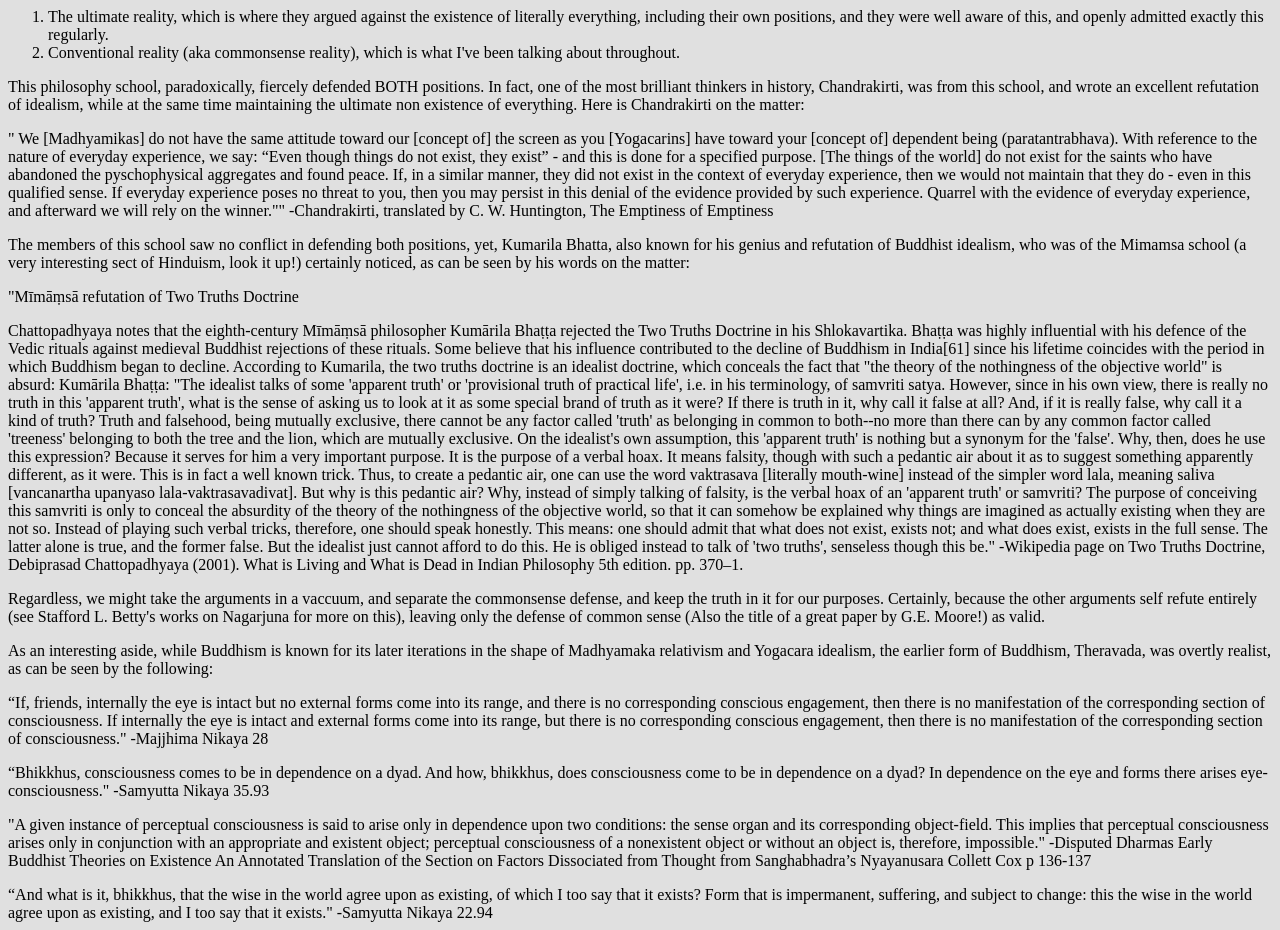
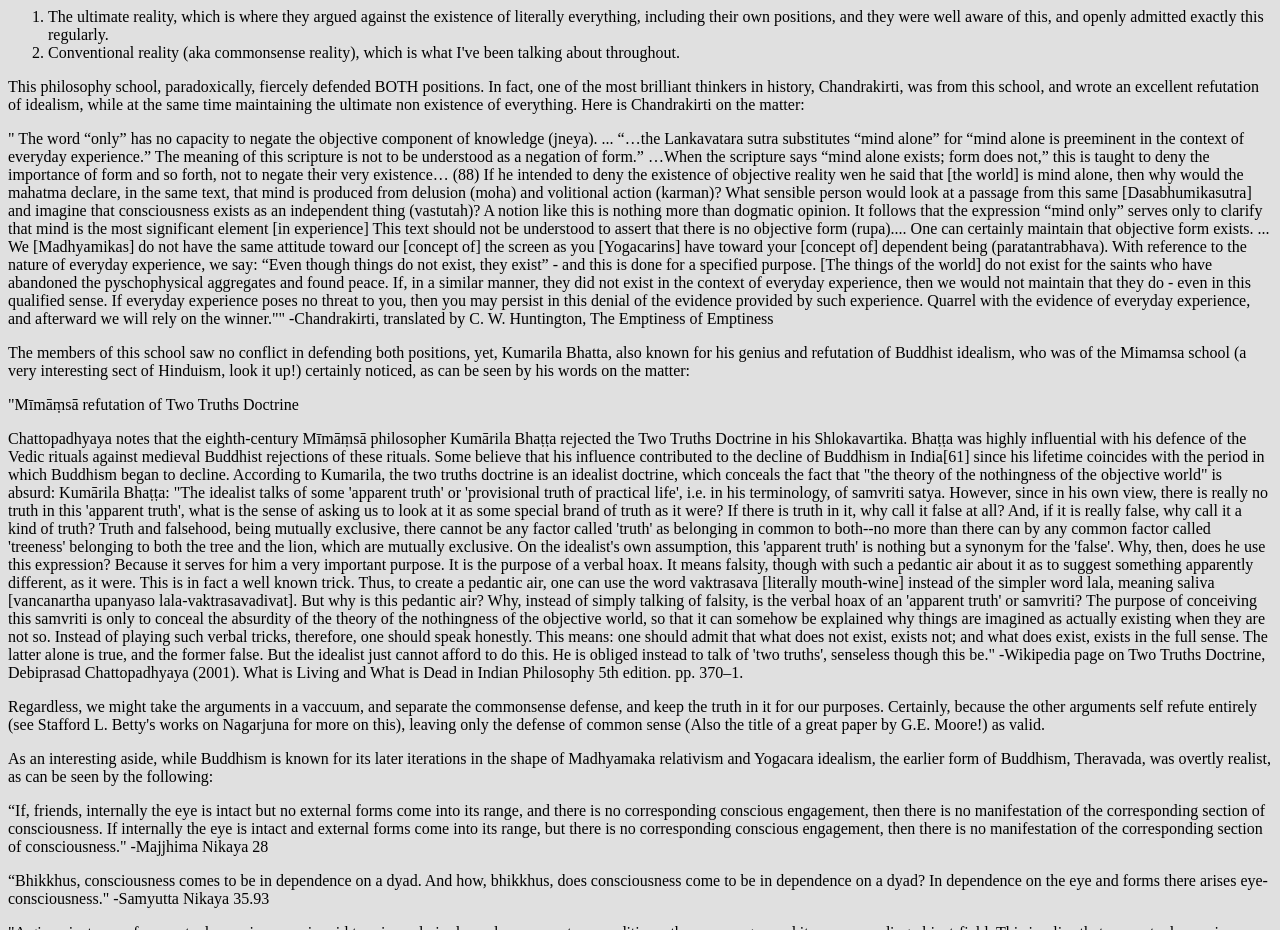
Before and after one commit to benjo00/odin-recipes, a plain HTML site: page recipes/crepes.html in a window 1280 px wide. Shown: the part 1040-1970 px from the top of the page. Drawn offline with Linux system fonts and the light colour scheme.

Commit message:
add more text

```diff
--- a/recipes/crepes.html
+++ b/recipes/crepes.html
@@ -57,7 +57,15 @@
 
   <p>This philosophy school, paradoxically, fiercely defended BOTH positions. In fact, one of the most brilliant thinkers in history, Chandrakirti, was from this school, and wrote an excellent refutation of idealism, while at the same time maintaining the ultimate non existence of everything. Here is Chandrakirti on the matter:</p>
 
-  <p>" We [Madhyamikas] do not have the same attitude toward our [concept of] the screen as you [Yogacarins] have toward your [concept of] dependent being (paratantrabhava). With reference to the nature of everyday experience, we say: “Even though things do not exist, they exist” - and this is done for a specified purpose.
+  <p>" The word “only” has no capacity to negate the objective component of knowledge (jneya). ...
+
+    “…the Lankavatara sutra substitutes “mind alone” for “mind alone is preeminent in the context of everyday experience.” The meaning of this scripture is not to be understood as a negation of form.”
+
+    …When the scripture says “mind alone exists; form does not,” this is taught to deny the importance of form and so forth, not to negate their very existence…
+
+    (88) If he intended to deny the existence of objective reality wen he said that [the world] is mind alone, then why would the mahatma declare, in the same text, that mind is produced from delusion (moha) and volitional action (karman)?
+
+    What sensible person would look at a passage from this same [Dasabhumikasutra] and imagine that consciousness exists as an independent thing (vastutah)? A notion like this is nothing more than dogmatic opinion. It follows that the expression “mind only” serves only to clarify that mind is the most significant element [in experience] This text should not be understood to assert that there is no objective form (rupa).... One can certainly maintain that objective form exists. ... We [Madhyamikas] do not have the same attitude toward our [concept of] the screen as you [Yogacarins] have toward your [concept of] dependent being (paratantrabhava). With reference to the nature of everyday experience, we say: “Even though things do not exist, they exist” - and this is done for a specified purpose.
 
   [The things of the world] do not exist for the saints who have abandoned the pyschophysical aggregates and found peace. If, in a similar manner, they did not exist in the context of everyday experience, then we would not maintain that they do - even in this qualified sense.
 
```
